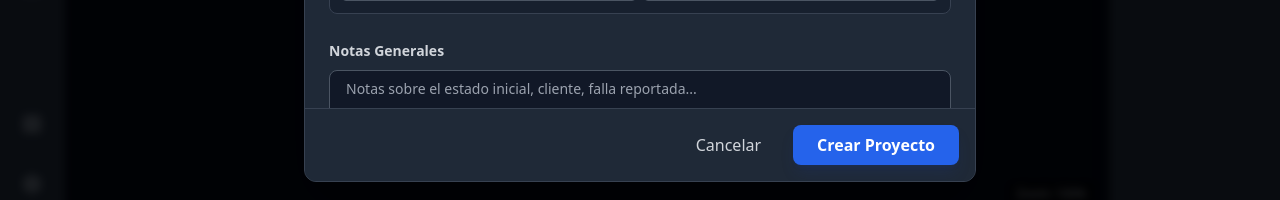
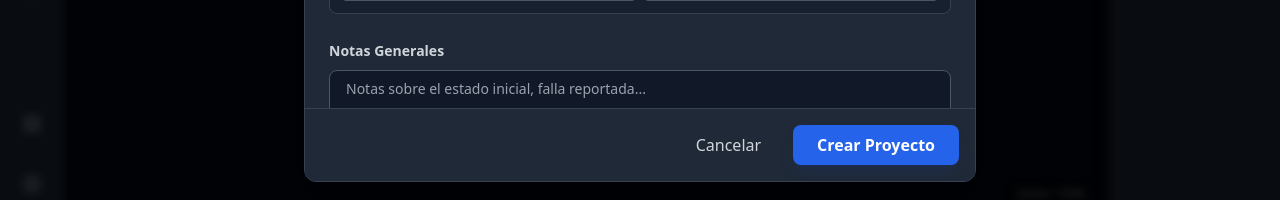
Before and after one commit to Fzf-z/BoardLab, a React (Vite) app: page / in a window 1280 px wide. Both pictures are taken after a click on the button 31 px from the left and 247 px from the top of the page. Shown: the part 578-778 px from the top of the page. Built offline with nearby package versions, Linux system fonts and the light colour scheme.

Commit message:
gitignore

```diff
--- a/src/components/modals/NewProjectModal.tsx
+++ b/src/components/modals/NewProjectModal.tsx
@@ -337,7 +337,7 @@ const NewProjectModal: React.FC<NewProjectModalProps> = ({
                                 value={notes}
                                 onChange={(e) => setNotes(e.target.value)}
                                 className="w-full bg-gray-900 border border-gray-600 rounded-lg px-4 py-2 text-white focus:ring-2 focus:ring-blue-500 focus:border-transparent outline-none h-20 resize-none text-sm"
-                                placeholder="Notas sobre el estado inicial, cliente, falla reportada..."
+                                placeholder="Notas sobre el estado inicial, falla reportada..."
                             />
                         </div>
 
--- a/src/hooks/useHardware.ts
+++ b/src/hooks/useHardware.ts
@@ -12,10 +12,10 @@ export const useHardware = () => {
             ip: "192.168.0.202",
             port: 9876,
             commands: {
-                configure_voltage: ":VOLT:DC:AUTO ON",
-                configure_resistance: ":RES:AUTO ON",
+                configure_voltage: "CONF:VOLT:DC AUTO",
+                configure_resistance: "CONF:RES AUTO",
                 configure_diode: "CONF:DIOD",
-                measure: "READ?"
+                measure: "MEAS:SHOW?"
             }
         },
         oscilloscope: {
```
Also changed, not shown: 1 other file (tests, documents, lock files or other folders).
